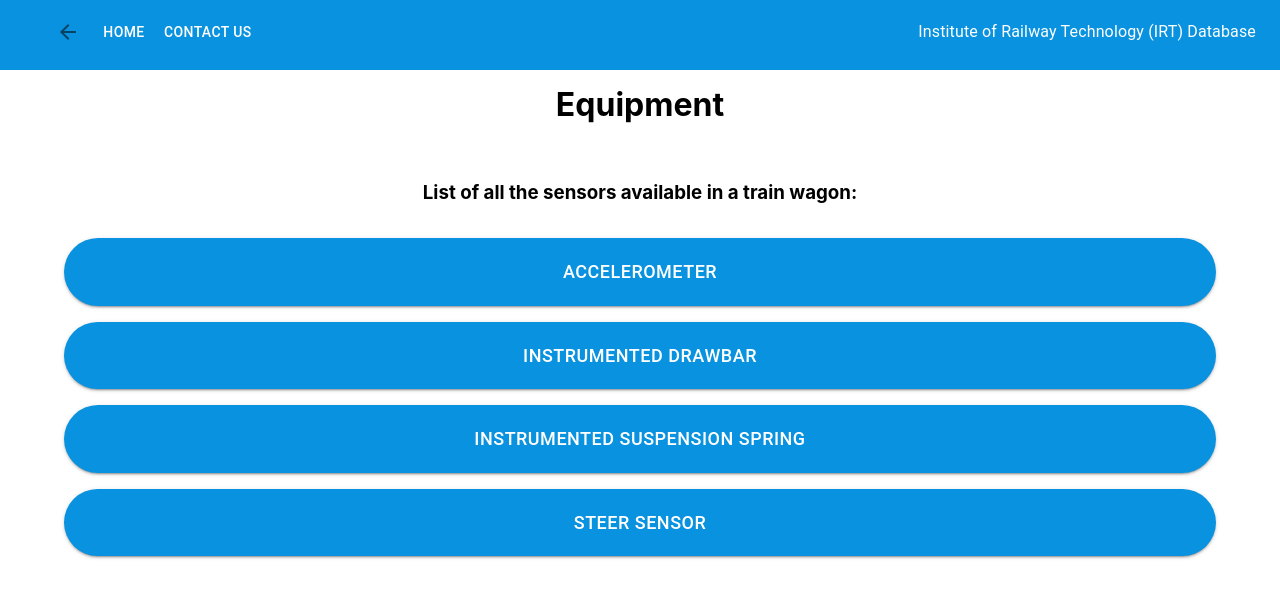
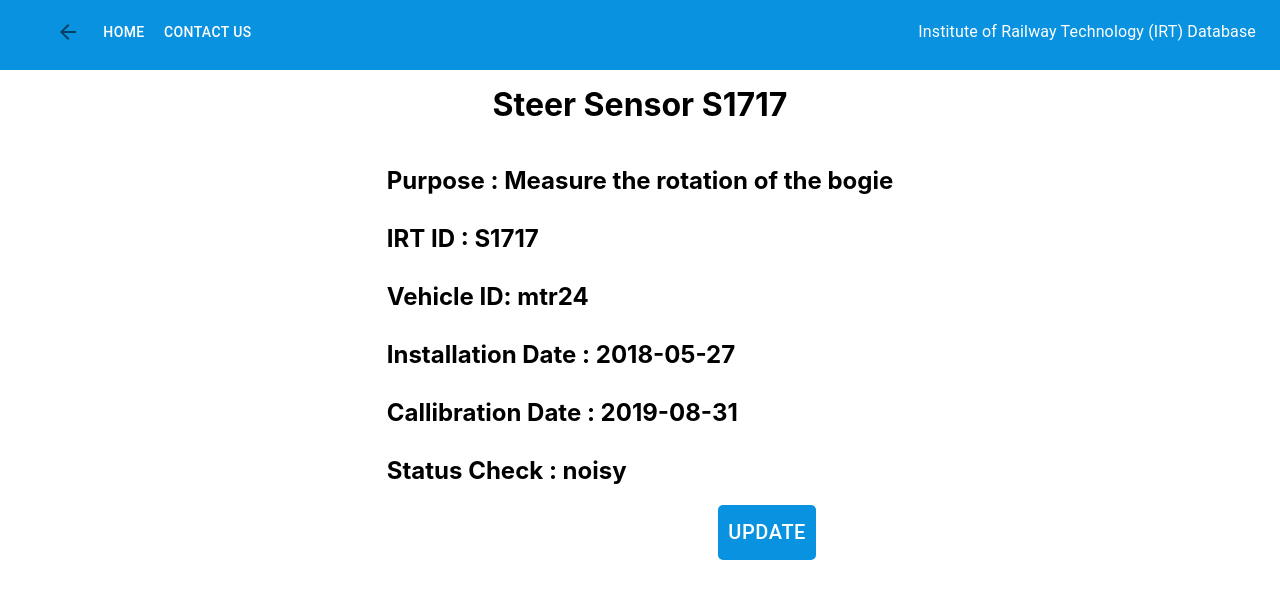
Before and after one commit to Lievaron17/Website, a React (Create React App) app in the folder client/: page /steers1717 in a window 1280 px wide. Before the commit this address led to /home. Shown: the top 598 px of the page. Built offline with nearby package versions, Linux system fonts and the light colour scheme.

Commit message:
add steer sensor s1717

```diff
--- a/client/src/components/Dashboard.jsx
+++ b/client/src/components/Dashboard.jsx
@@ -17,6 +17,7 @@ import SpringDetail from './SpringDetail';
 import SteerDetail from './SteerDetail';
 import AccelerometerS1111 from './AccelerometerS1111';
 import DrawbarS1115 from './DrawbarS1115';
+import SteerS1717 from './SteerS1717';
 
 
 export default function Dashboard() {
@@ -61,6 +62,10 @@ export default function Dashboard() {
             <SpringListPage/>
           </Route>
 
+          <Route path="/steers1717">
+            <SteerS1717/>
+          </Route>
+
           <Route path="/steerdetail">
             <SteerDetail/>
           </Route>
--- a/client/src/components/SteerListPage.jsx
+++ b/client/src/components/SteerListPage.jsx
@@ -94,7 +94,7 @@ import {
               className={classes.button}
               variant="contained"
               style={{backgroundColor: "#0992DF"}}
-              onClick={() => history.push({pathname: '/steerdetail',
+              onClick={() => history.push({pathname: '/steers1717',
               state: { detail: 'S1717' }})}
             >
               Steer Sensor S1717
--- /dev/null
+++ b/client/src/components/SteerS1717.jsx
@@ -0,0 +1,68 @@
+import {
+    Grid,
+    Button,
+    makeStyles,
+  } from '@material-ui/core';
+
+
+
+// useStyles = control the CSS of the website
+// styles
+const useStyles = makeStyles(() => ({
+  gridContainer: {
+    alignItems: 'center',
+    '& .MuiGrid-item': {
+      display: 'flex',
+      justifyContent: 'center'
+    }
+  },
+  header: {
+    color: "#000000",
+    display: 'flex',
+    fontSize: "35px",
+    justifyContent: 'center'
+  },
+   button: {
+    borderRadius: 5,
+     backgroundColor: "#0992DF",
+     color: "white",
+     fontSize: "20px",
+     padding: "10px"
+   },
+  text: {
+    color: "white",
+    fontSize: "32px"
+  },
+}));
+export default function S1717(){
+  const classes = useStyles();
+    return(
+    <Grid container xs={12} className={classes.container} >
+
+      <Grid item xs={12} style={{display: 'flex', justifyContent: 'center'}}>
+         <h1> Steer Sensor S1717 </h1>
+      </Grid>
+
+      <Grid item xs={12} style={{display: 'flex', justifyContent: 'center'}}>
+        <h2>
+          Purpose : Measure the rotation of the bogie  <br/><br/>
+          IRT ID : S1717 <br/><br/>
+          Vehicle ID: mtr24 <br/><br/>
+          Installation Date : 2018-05-27 <br/><br/>
+          Callibration Date : 2019-08-31 <br/><br/>
+          Status Check : noisy <br/>
+        </h2>
+      </Grid>
+
+      <Grid item xs={12} style={{display: 'flex', justifyContent: 'right', marginRight: '400px'}}>
+        <Button className={classes.button}>
+           <a style={{color: "#0992DF"}}href="mailto:irt.enquiries@monash.edu" >
+              <div style={{color: 'white'}}> Update</div>
+          </a>
+        </Button>
+      </Grid>
+
+    </Grid>
+
+     )
+  }
```
